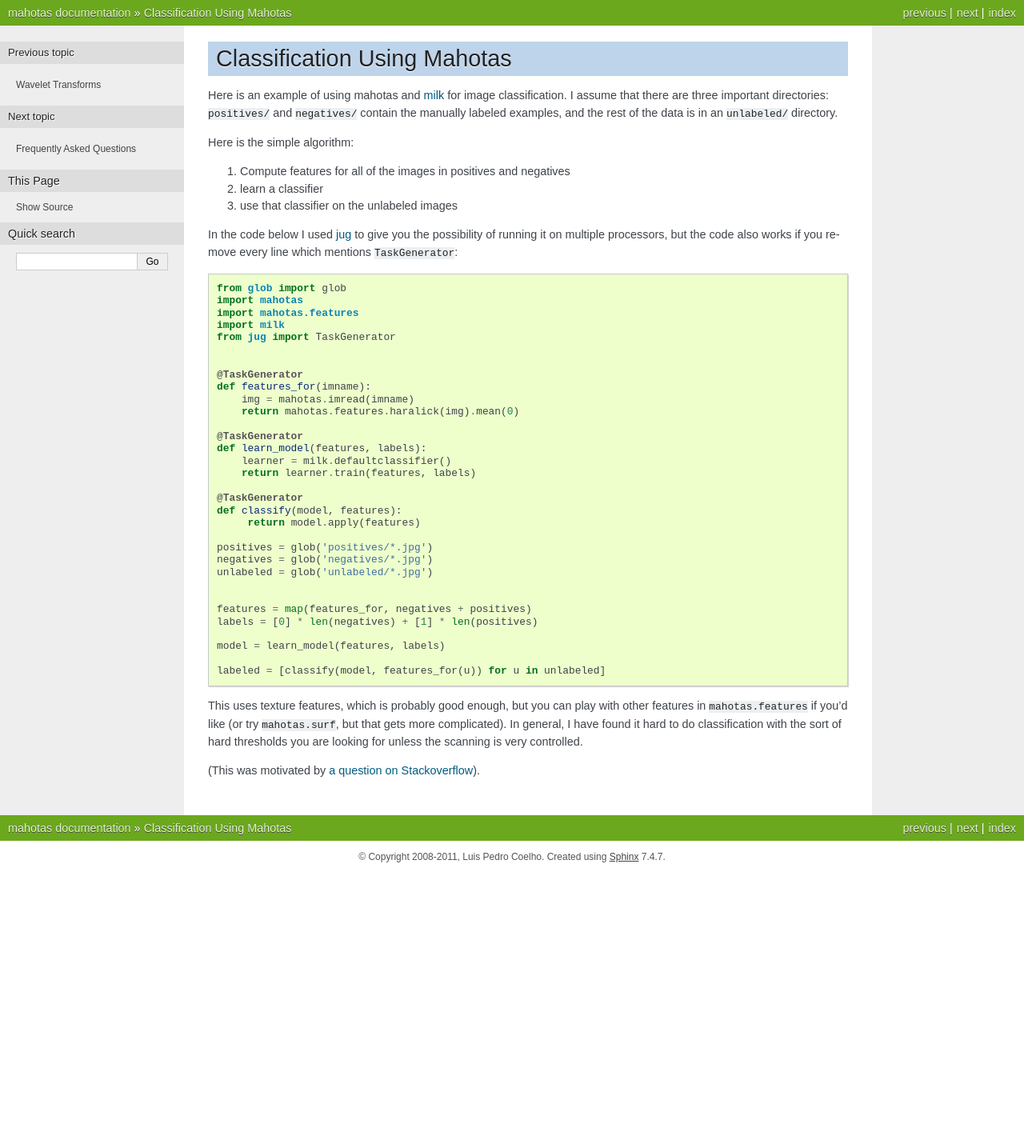
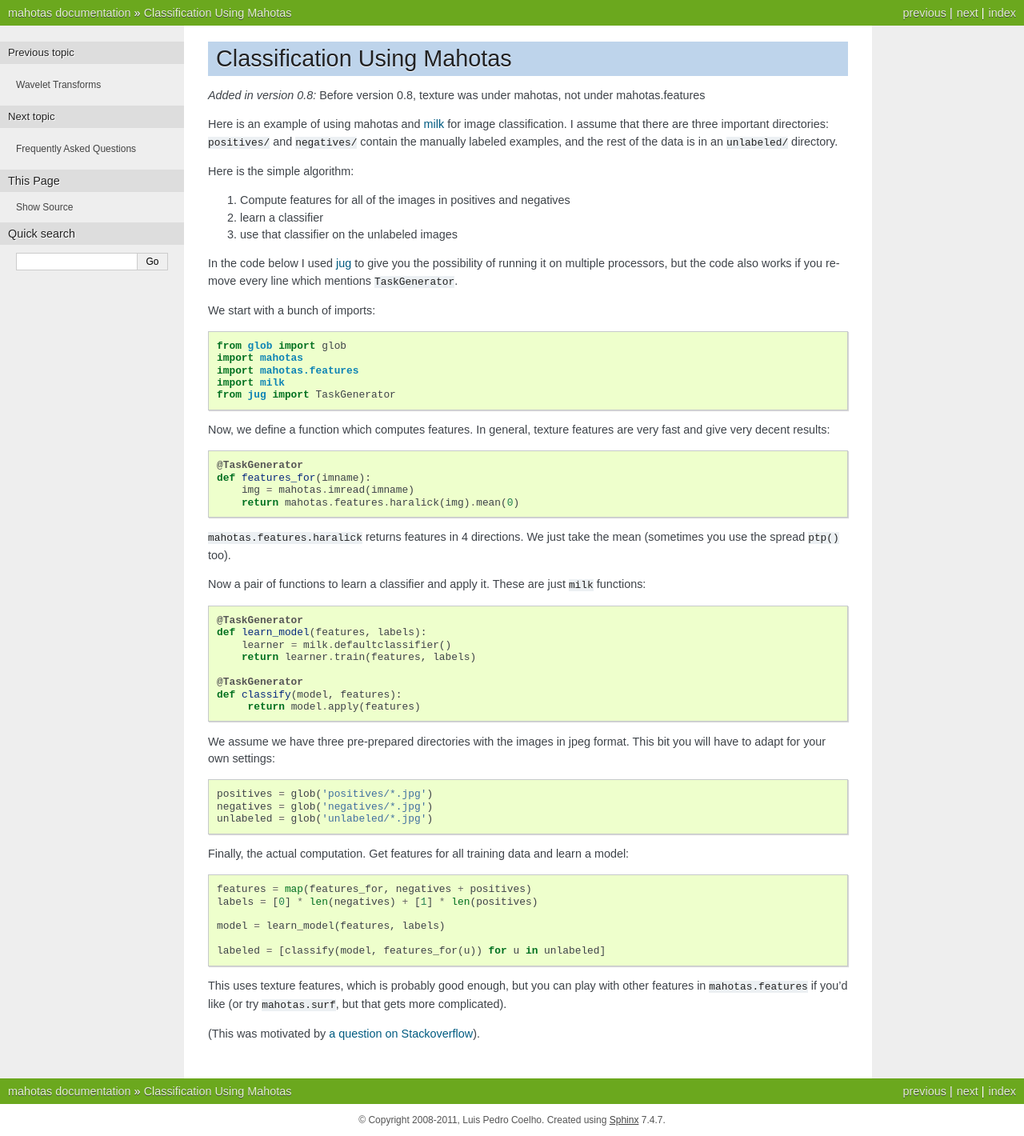
Before and after one commit to luispedro/mahotas, a Sphinx documentation site: the page built from docs/source/classification.rst, in a window 1280 px wide. Shown: the whole page at 80% size. Built offline with Sphinx 7.4.7, drawn with Linux system fonts in a browser that asks for light colours; formulas are drawn with MathJax 3; before the commit the page ends 1091 px from its top, so only the background shows below that.

Commit message:
DOC More play-by-play tutorial

```diff
--- a/docs/source/classification.rst
+++ b/docs/source/classification.rst
@@ -1,6 +1,8 @@
 ============================
 Classification Using Mahotas
 ============================
+.. versionadded:: 0.8
+    Before version 0.8, texture was under mahotas, not under mahotas.features
 
 Here is an example of using mahotas and `milk <http://luispedro.org/software/milk>`_
 for image classification.  I assume that there are three important directories:
@@ -15,7 +17,9 @@ Here is the simple algorithm:
 
 In the code below I used `jug <http://luispedro.org/software/jug>`_ to give you
 the possibility of running it on multiple processors, but the code also works
-if you remove every line which mentions ``TaskGenerator``::
+if you remove every line which mentions ``TaskGenerator``.
+
+We start with a bunch of imports::
 
     from glob import glob
     import mahotas
@@ -23,11 +27,19 @@ if you remove every line which mentions ``TaskGenerator``::
     import milk
     from jug import TaskGenerator
 
+Now, we define a function which computes features. In general, texture features
+are very fast and give very decent results::
 
     @TaskGenerator
     def features_for(imname):
         img = mahotas.imread(imname)
         return mahotas.features.haralick(img).mean(0)
+
+``mahotas.features.haralick`` returns features in 4 directions. We just take
+the mean (sometimes you use the spread ``ptp()`` too).
+
+Now a pair of functions to learn a classifier and apply it. These are just
+``milk`` functions::
 
     @TaskGenerator
     def learn_model(features, labels):
@@ -38,10 +50,16 @@ if you remove every line which mentions ``TaskGenerator``::
     def classify(model, features):
          return model.apply(features)
 
+We assume we have three pre-prepared directories with the images in jpeg
+format. This bit you will have to adapt for your own settings::
+
     positives = glob('positives/*.jpg')
     negatives = glob('negatives/*.jpg')
     unlabeled = glob('unlabeled/*.jpg')
 
+
+Finally, the actual computation. Get features for all training data and learn a
+model::
 
     features = map(features_for, negatives + positives)
     labels = [0] * len(negatives) + [1] * len(positives)
@@ -52,8 +70,6 @@ if you remove every line which mentions ``TaskGenerator``::
 
 This uses texture features, which is probably good enough, but you can play
 with other features in ``mahotas.features`` if you'd like (or try
-``mahotas.surf``, but that gets more complicated). In general, I have found it
-hard to do classification with the sort of hard thresholds you are looking for
-unless the scanning is very controlled.
+``mahotas.surf``, but that gets more complicated).
 
 (This was motivated by `a question on Stackoverflow <http://stackoverflow.com/questions/5426482/using-pil-to-detect-a-scan-of-a-blank-page/5505754>`__).
```
